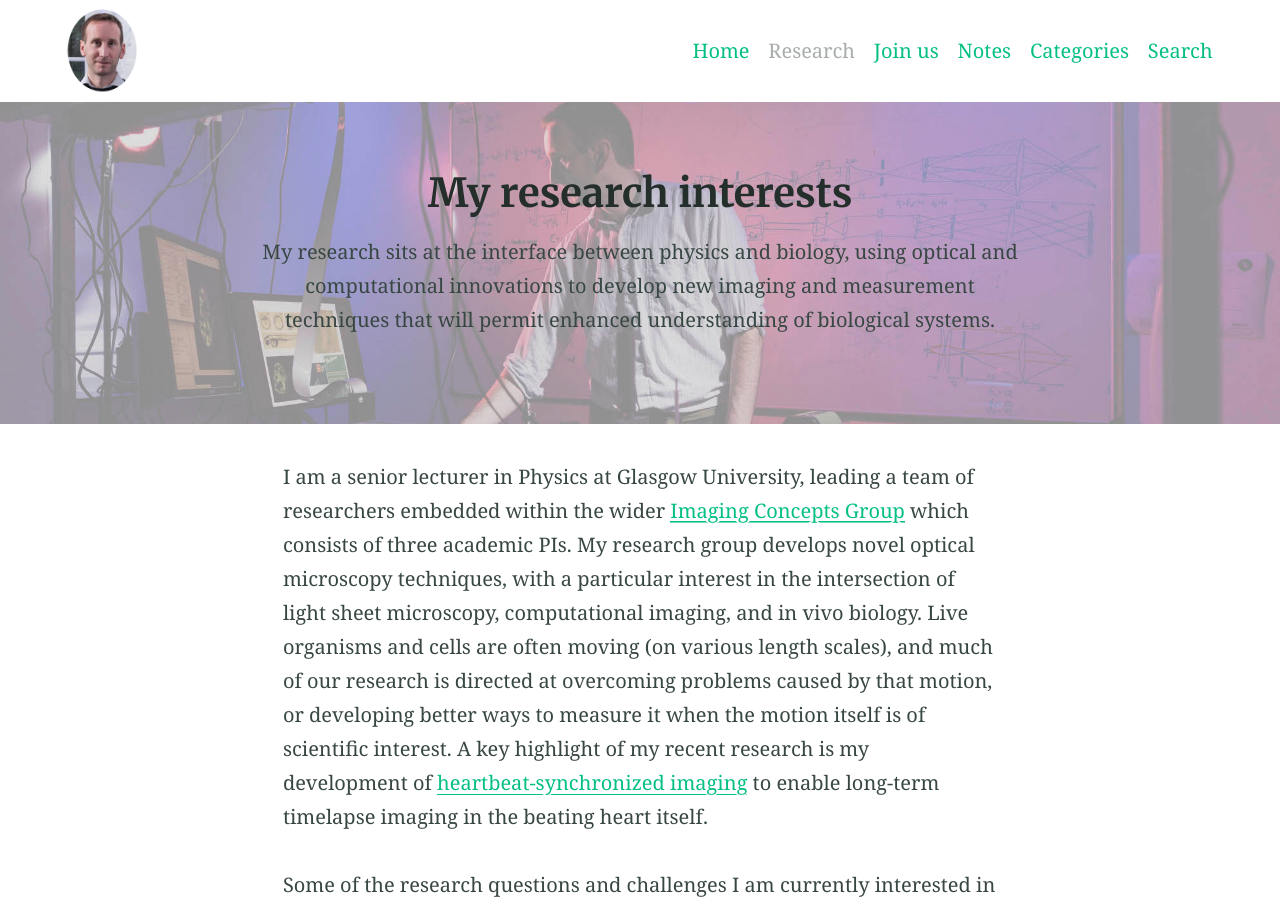
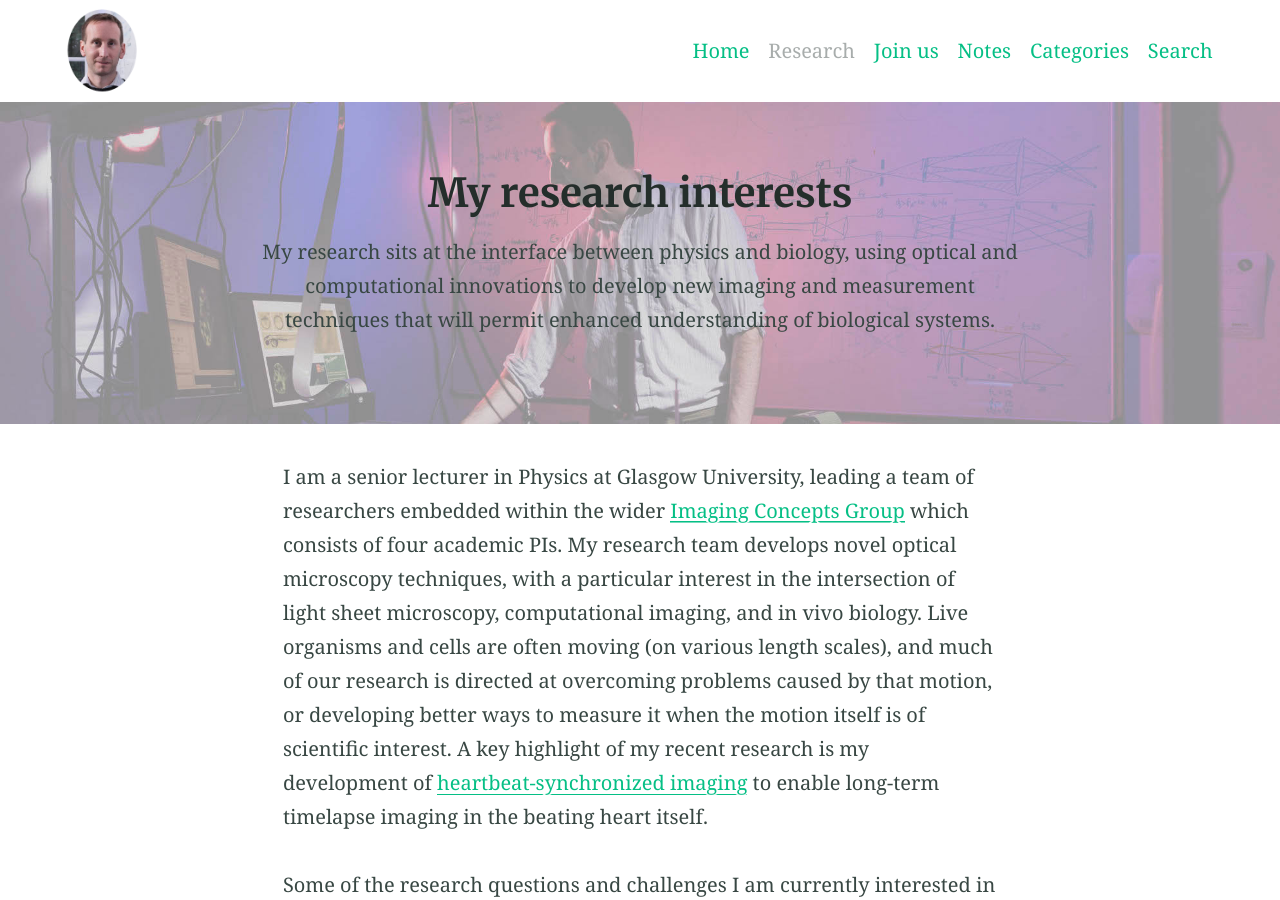
Before and after one commit to jmtayloruk/jmtayloruk.github.io, a Jekyll site: the page built from research.md, in a window 1280 px wide and 900 px high. Built offline with Jekyll 4.4.1, drawn with Linux system fonts in a browser that asks for light colours.

Commit message:
Update ICG academics

```diff
--- a/research.md
+++ b/research.md
@@ -6,8 +6,8 @@ feature_text: |
 feature_image: "/assets/img/Heart-Matters-8105676-crop-dimmed.jpg"
 ---
 
-I am a senior lecturer in Physics at Glasgow University, leading a team of researchers embedded within the wider [Imaging Concepts Group](https://www.gla.ac.uk/schools/physics/research/groups/imagingconcepts/) which consists of three academic PIs.
-My research group develops novel optical microscopy techniques, with a particular interest in the intersection of light sheet microscopy, computational imaging, and in vivo biology.
+I am a senior lecturer in Physics at Glasgow University, leading a team of researchers embedded within the wider [Imaging Concepts Group](https://www.gla.ac.uk/schools/physics/research/groups/imagingconcepts/) which consists of four academic PIs.
+My research team develops novel optical microscopy techniques, with a particular interest in the intersection of light sheet microscopy, computational imaging, and in vivo biology.
 Live organisms and cells are often moving (on various length scales), and much of our research is directed at overcoming problems caused by that motion, or developing better ways to measure it when the motion itself is of scientific interest.
 A key highlight of my recent research is my development of [heartbeat-synchronized imaging](#motion-stabilised-imaging) to enable long-term timelapse imaging in the beating heart itself.
 
```
Also changed, not shown: index.md (+1 -1 lines).
